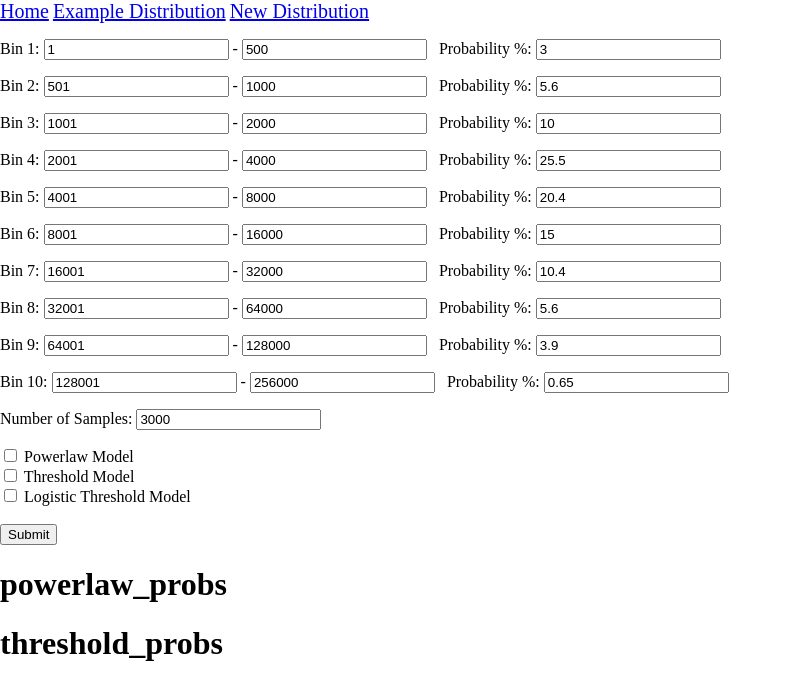
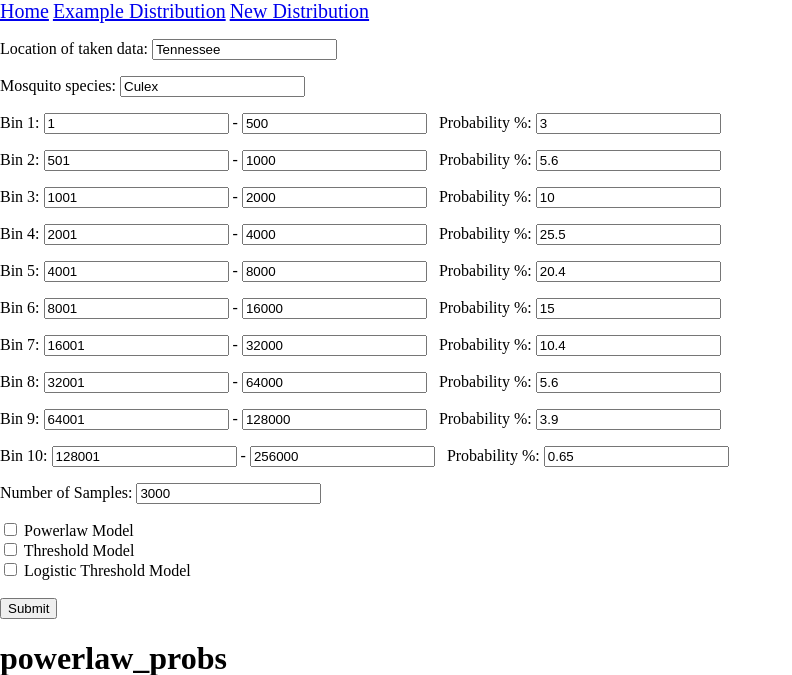
Before and after one commit to abhidya/microbiology_malaria, a Flask app: page /example.html in a window 1280 px wide. Shown: the top 675 px of the page, without its empty margins (0-792 px from the left). Run offline with Flask 2, Linux system fonts and the light colour scheme; some libraries are stand-ins or nearby versions.

Commit message:
Added Data Storage

```diff
--- a/server.py
+++ b/server.py
@@ -1,12 +1,13 @@
 #!/usr/bin/env python
 from threading import Lock
-
+import json
 from flask import Flask, render_template, request, jsonify
 from flask_pymongo import PyMongo
+import datetime
+from compute import compute
+async_mode = None
 
-from compute import compute
 
-async_mode = None
 
 app = Flask(__name__)
 app.config['SECRET_KEY'] = 'secret!'
@@ -20,9 +21,11 @@ thread_lock = Lock()
 def index():
     return render_template('index.html')
 
+
 @app.route('/example.html')
 def example():
     return render_template('example.html')
+
 
 @app.route('/custom.html')
 def custom():
@@ -36,8 +39,16 @@ def new_game():
     functionLaw = request.form.getlist('functionLaw[]')
     binsStart = request.form.getlist('binsStart[]')
     binsEnd = request.form.getlist('binsEnd[]')
+    location = request.form['location_form']
+    species = request.form['species_form']
     data = compute(functionLaw, size, probs, binsStart, binsEnd)
-    # print(data)
+    print(functionLaw, size, probs, binsStart, binsEnd, location, species)
+    dict = {"location": location, "species": species, "size": size, "binStart": binsStart, "binEnd": binsEnd,
+            "Probability": probs, "Models": functionLaw, "date": datetime.datetime.utcnow()}
+    r = json.dumps(dict, indent=4, sort_keys=True, default=str)
+    loaded_r = json.loads(r)
+    print(loaded_r)
+    mongo.db.data.insert_one(loaded_r)
     return jsonify(data), 200
 
 
--- a/templates/example.html
+++ b/templates/example.html
@@ -23,7 +23,11 @@
 <div id="entry">
 
 
-    <form id="binsform" action="/compute" method="POST">
+    <form id="binsform" action="/compute" method="POST" onsubmit="hideentry();">
+
+        <p>Location of taken data: <input type="input" id="location_form" name="location_form" value="Tennessee"/>
+
+        <p>Mosquito species: <input type="input" id="species_form" name="species_form" value="Culex"/>
 
 
         <p>Bin 1: <input type="text" name='binsStart[]' value="1"/> - <input type="text" name='binsEnd[]'
@@ -83,7 +87,7 @@
 
         <br>
 
-        <input type="submit" value="Submit">
+        <input type="submit" value="Submit" >
 
 
     </form>
```
